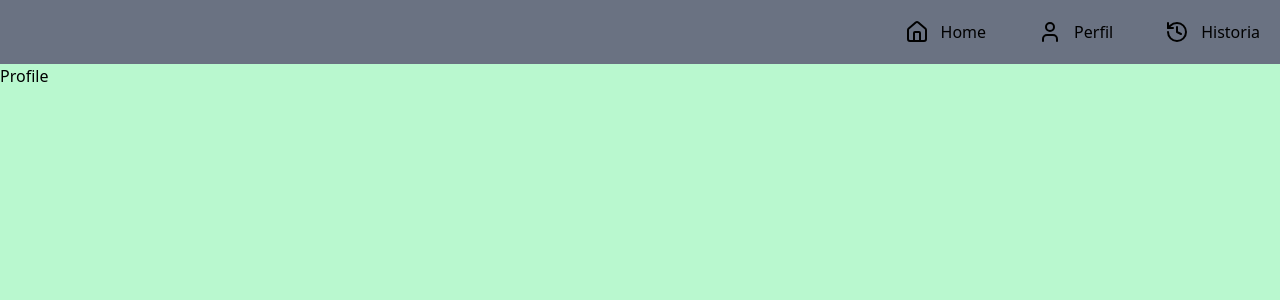
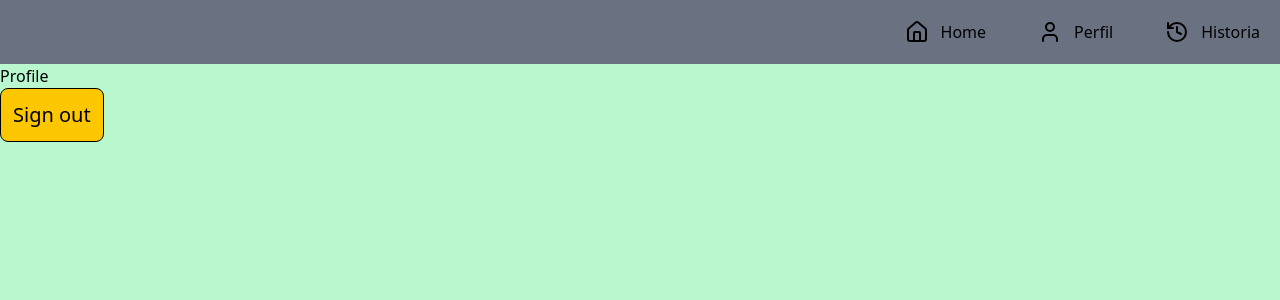
Before and after one commit to minezzig/shift-tracker, a React (Vite) app: page /profile in a window 1280 px wide. Shown: the top 300 px of the page. Built offline with nearby package versions, Linux system fonts and the light colour scheme; no server answers.

Commit message:
redirect user if signied in or not

```diff
--- a/src/App.tsx
+++ b/src/App.tsx
@@ -13,14 +13,14 @@ function App() {
   const navigate = useNavigate();
 
   useEffect(() => {
-    // Check if user is logged in when the home page is visited
+   // check if user logged in - if not, redirect to login page
     supabase.auth.getSession().then(({ data: { session } }) => {
       if (!session) {
-        // If no session (not logged in), redirect to login page
         navigate("/login");
       }
     });
-  }, [navigate]);
+  }, []);
+
   // date variables
   const today = new Date();
   const day = today.getDay();
--- a/src/Login.tsx
+++ b/src/Login.tsx
@@ -3,6 +3,7 @@ import { useState, useEffect } from "react";
 import { createClient, Session } from "@supabase/supabase-js";
 import { Auth } from "@supabase/auth-ui-react";
 import { ThemeSupa } from "@supabase/auth-ui-shared";
+import { useNavigate } from "react-router";
 
 const supabaseUrl = import.meta.env.VITE_SUPABASE_URL!;
 const supabaseAnonKey = import.meta.env.VITE_SUPABASE_ANON_KEY!;
@@ -10,9 +11,10 @@ const supabase = createClient(supabaseUrl, supabaseAnonKey);
 
 export default function Login() {
   const [session, setSession] = useState<Session | null>(null);
+  const navigate = useNavigate();
 
+  // get the user info
   useEffect(() => {
-    // Get current session
     supabase.auth
       .getSession()
       .then(({ data: { session } }) => {
@@ -20,25 +22,29 @@ export default function Login() {
       })
       .catch((error) => console.error("Error getting session:", error));
 
-    // Subscribe to session changes
+
     const {
       data: { subscription },
     } = supabase.auth.onAuthStateChange((_event, session) => {
       setSession(session);
     });
 
-    return () => subscription?.unsubscribe(); // Cleanup subscription on unmount
+    return () => subscription?.unsubscribe();
   }, []);
+
+  // if there is a user logged in, go to main page
+  useEffect(() => {
+    if (session) {
+      navigate("/");
+    }
+  }, [session, navigate]);
 
   return (
     <div className="flex items-center justify-center bg-green-200 min-h-screen">
       {!session ? (
         <Auth supabaseClient={supabase} appearance={{ theme: ThemeSupa }} />
       ) : (
-        <div>
-          <div>Logged in!</div>
-          <div><a href="/">Home</a></div>
-        </div>
+        <div>Logged in</div>
       )}
     </div>
   );
--- a/src/Profile.tsx
+++ b/src/Profile.tsx
@@ -1,5 +1,28 @@
+import { useNavigate } from "react-router";
+import { supabase } from "./utilities/supabaseClient";
+
 export default function Profile() {
+  const navigate = useNavigate();
+
+  // sign out and be directed to home...sent to login
+  async function signOut() {
+    const { error } = await supabase.auth.signOut();
+    if (error) {
+      console.error("Error signing out:", error.message);
+    } else {
+      console.log("Signed out successfully");
+      navigate("/")
+    }
+  }
   return (
-    <div>Profile</div>
-  )
+    <div>
+      <div>Profile</div>
+      <button
+        onClick={signOut}
+        className="p-3 border bg-yellow-400 rounded-lg text-xl cursor-pointer hover:bg-yellow-600"
+      >
+        Sign out
+      </button>
+    </div>
+  );
 }
```
